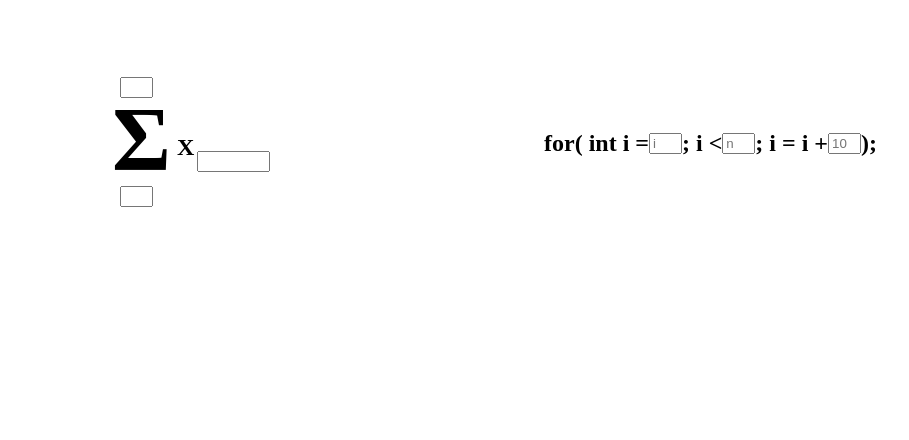
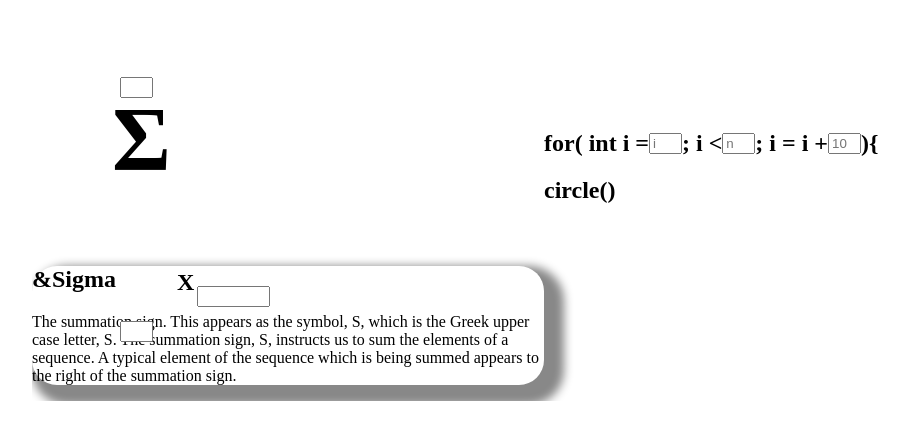
Before and after one commit to sheva29/Thesis-Prototype, a PHP site: page /home.php in a window 1280 px wide. Shown: the top 440 px of the page, without its empty margins (96-1005 px from the left). Run offline with PHP 8.4, Linux system fonts and the light colour scheme; some libraries are stand-ins or nearby versions.

Commit message:
Added a sigma definition window, and joint the index fields to each other

```diff
--- a/new_prototype/home.php
+++ b/new_prototype/home.php
@@ -25,6 +25,16 @@
 				<input class="limit" type="text" name="fname" size="1">
 
 				<h1 id="summation">&Sigma;</h1>
+				<article id="sigma-definition">
+					<h2 id="sigma-title"> &Sigma</h2>
+					<p id="sigma-content" >
+						The summation sign. This appears as the symbol, S, which is the Greek upper
+						 case letter, S. The summation sign, S, instructs us to sum the elements of a sequence.
+						 A typical element of the sequence which is being summed appears to the right of the summation sign.
+					</p>
+
+
+				</article>
 
 				<input class="index" type="text" name="fname" size="1">
 
@@ -42,7 +52,7 @@
 
 				<h2 class="forloop" >for( int i = </h2>
 
-				<input class="forLoopIndex" id="forloop-init"type="text" name="i" size="1" placeholder="i">
+				<input class="forLoopIndex" id="forloop-init" type="text" name="i" size="1" placeholder="i">
 
 				<h2 class="forloop"> ; i < </h2>
 
@@ -54,7 +64,12 @@
 				<input class="forLoopIndex" id="typicalElement" type="text" name="k" size="1" placeholder="10">
 
 
-				<h2 class="forloop"> ); </h2>
+				<h2 class="forloop"> ){ </h2>
+
+				<br>
+
+				<h2> circle()
+
 
 
 			</section>
--- a/new_prototype/main.js
+++ b/new_prototype/main.js
@@ -3,15 +3,17 @@
     //-----------------------------Global Variables-------------------------//
     //----------------------------------------------------------------------//
     var typicalElementInput = $('#typicalElement');
+    var indexOnSigma = $('.index');
+    var sigmaIndex = $('#forloop-init');
+    var forloops = $('.forLoopIndex');
+    var sigmaLimit = $('.limit');
+    var sigmaDefinition = $('#sigma-definition')
     var tempTypicalElementVal;
     var k;
     var forLoopIndex = [];
-    var forloops = $('.forLoopIndex');
     var n;
     var test = [];
-    var sigmaLimit = $('.limit');
     var tempSigmaLimitVal;
-    var sigmaIndex = $('#forloop-init');
     var tempSigmaIndex;
     //----------------------------------------------------------------------//
     //------------------------Two.js Global Variables-----------------------//
@@ -22,6 +24,10 @@
         height: 200
     };
     var two = new Two(params).appendTo(elem);
+    //----------------------------------------------------------------------//
+    //----------------------------Hidden Elements---------------------------//
+    //----------------------------------------------------------------------//
+    sigmaDefinition.hide();
     //----------------------------------------------------------------------//
     //----------------------------Event Listeners---------------------------//
     //----------------------------------------------------------------------//
@@ -53,10 +59,16 @@
         appendingToSigmaIndex();
         console.log(forLoopIndex);
     });
-    //The initial value of the
+    //The initial value of the index operator int he forloop
     sigmaIndex.keyup(function () {
+        console.log("We are here");
         forLoopIndex[0] = $(this).val();
-        typicalElementInput.val(forLoopIndex[2]);
+        indexOnSigma.val(forLoopIndex[0]);
+    });
+    //The initial value of the index in the Symbol
+    indexOnSigma.keyup(function () {
+        forLoopIndex[0] = $(this).val();
+        sigmaIndex.val(forLoopIndex[0]);
     });
     //We store the value of our k index in a variable from the end of our for loop to store in our summation equation
     typicalElementInput.keyup(function () {
@@ -71,8 +83,14 @@
     //----------------------------------------------------------------------//
     //Let's use this function to connect the value with our K input field
     function appendingToSigmaLimit() {
-        tempSigmaLimitVal = Math.floor((forLoopIndex[1] - forLoopIndex[0]) / forLoopIndex[2]);
-        sigmaLimit.val(tempSigmaLimitVal);
+        if (tempSigmaLimitVal == 0) {
+            tempSigmaLimitVal = 1;
+            console.log(tempSigmaLimitVal);
+            sigmaLimit.val(tempSigmaLimitVal);
+        } else {
+            tempSigmaLimitVal = Math.floor((forLoopIndex[1] - forLoopIndex[0]) / forLoopIndex[2]);
+            sigmaLimit.val(tempSigmaLimitVal);
+        }
     }
 
     function appendingToSigmaIndex() {
--- a/new_prototype/style.css
+++ b/new_prototype/style.css
@@ -1,10 +1,10 @@
+/*Main CSS for the newest prototype*/
 body {
 
 	background-color: white;
 }
 
 .main {
-
 	margin: 0 auto;
 	margin-left: auto;
 	margin-right: auto;
@@ -12,77 +12,63 @@
 	overflow: hidden;
 }
 
-.math1 {
-
+.math1{
 	float: left;
 	width: 50%;
-
 }
 
-.code1 {
-
+.code1{
 	float: left;
 }
 
-#summation {
-
+#summation{
 	font-size: 90px;
 	margin-top: 80px;
 	margin-left: 80px;
-
-
 }
 
-.limit {
-
+.limit{
 	position: absolute;
 	margin-left: 88;
 	margin-top: 69;
-
 }
 
-.index {
-
+.index{
 	position: absolute;
 	margin-left: 88;
 	margin-top: -80;
-
 }
 
-#typical-element {
-
+#typical-element{
 	position: absolute;
 	margin-left: 145;
 	margin-top: -132;
 }
 
 .typical-element-index{
-
 	position: absolute;
 	margin-left: 165;
 	margin-top: -115;
-
 }
 
 .forloop{
-
-
 	float: left;
 	margin-top: 122;
-
 }
 
-
 .forLoopIndex{
-
 	float: left;
 	margin-top: 125;
-
 }
 
-#draw-shapes {
-
+#draw-shapes{
 	overflow: auto;
 	float: right;
 	margin-right: 50px;
 }
+
+#sigma-definition{
+	border-radius: 25px;
+	box-shadow: 10px 10px 10px 10px #888888;
+	z-index: 5000;
+}
```
